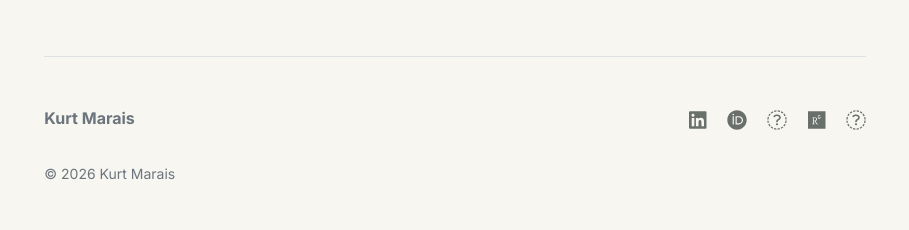
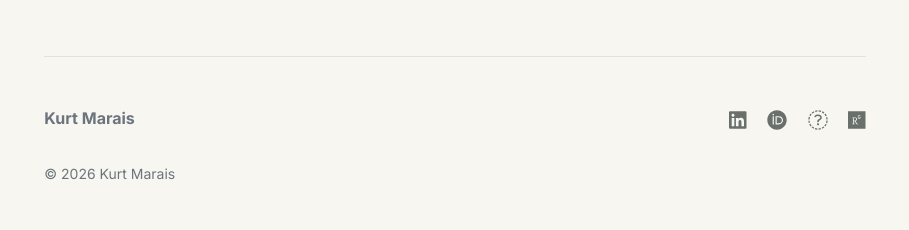
Before and after one commit to kurtmarais/kurtmarais.github.io, a Jekyll site: the page built from index.md, in a window 1280 px wide. Shown: the part 1703-1933 px from the top of the page, without its empty margins (185-1094 px from the left). Built offline with Jekyll 4.4.1, drawn with Linux system fonts in a browser that asks for light colours.

Commit message:
Update settings.yml

```diff
--- a/_data/settings.yml
+++ b/_data/settings.yml
@@ -13,4 +13,4 @@ social:
 - {icon: 'orcid', link: 'https://orcid.org/0000-0002-8820-044X'}
 - {icon: 'google-scholar', link: 'https://scholar.google.com/citations?hl=en&user=V0FVb_UAAAAJ'}
 - {icon: 'researchgate', link: 'https://www.researchgate.net/profile/Kurt-Marais'}
-- {icon: 'interactive-archive', link: 'https://researcherprofiles.sun.ac.za/17019-kurt-marais'}
+#- {icon: 'interactive-archive', link: 'https://researcherprofiles.sun.ac.za/17019-kurt-marais'}
```
